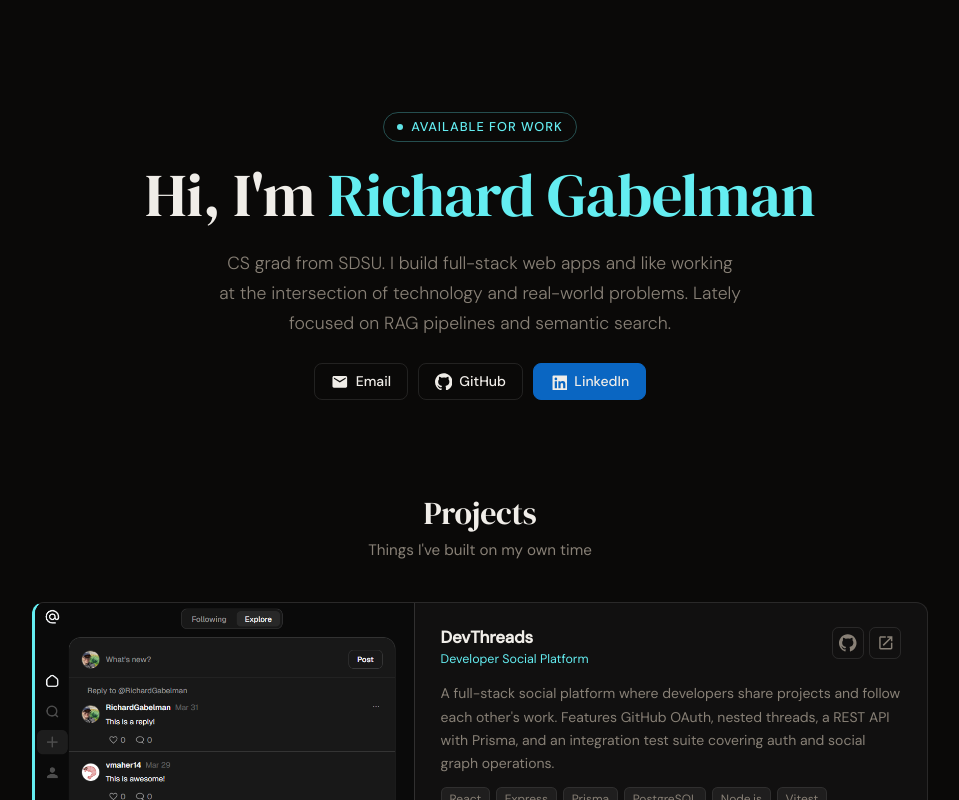
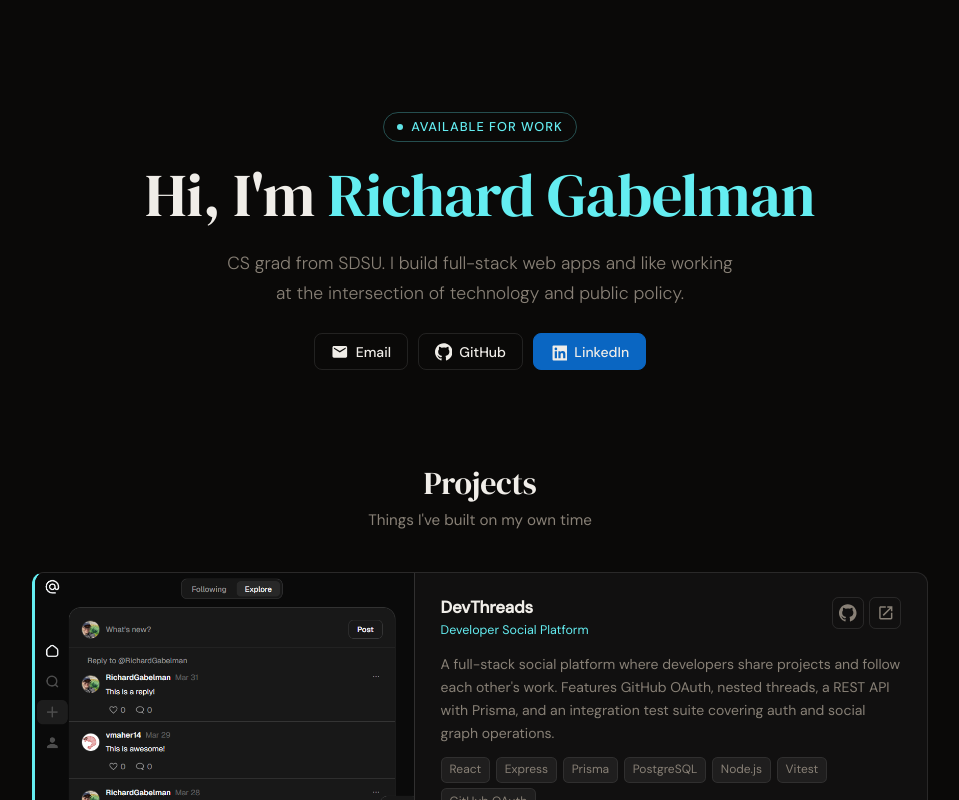
Before and after one commit to RichardGabelman/portfolio, a React (Vite) app: page / in a window 1280 px wide. Shown: the top 800 px of the page, without its empty margins (160-1119 px from the left). Built offline with nearby package versions, Linux system fonts and the light colour scheme.

Commit message:
update summary

```diff
--- a/src/App.jsx
+++ b/src/App.jsx
@@ -14,8 +14,7 @@
       </h1>
       <p className="subtext">
         CS grad from SDSU. I build full-stack web apps and like working at the
-        intersection of technology and real-world problems. Lately focused on
-        RAG pipelines and semantic search.
+        intersection of technology and public policy.
       </p>
       <nav className="contact-links">
         <a
```
